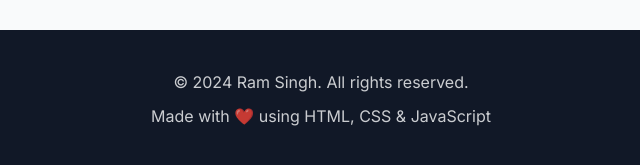
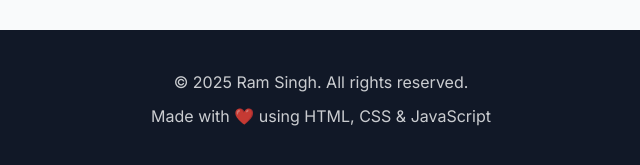
Before and after one commit to Ramsingh4656/My-Portfolio, a plain HTML site: page index.html in a window 1280 px wide. Shown: the part 4496-4661 px from the top of the page, 319-959 px from the left. Drawn offline with Linux system fonts and the light colour scheme.

Commit message:
Update index.html

```diff
--- a/index.html
+++ b/index.html
@@ -154,7 +154,7 @@
     <!-- Footer -->
     <footer class="footer">
         <div class="container">
-            <p>© 2024 Ram Singh. All rights reserved.</p>
+            <p>© 2025 Ram Singh. All rights reserved.</p>
             <p>Made with ❤️ using HTML, CSS & JavaScript</p>
         </div>
     </footer>
```
